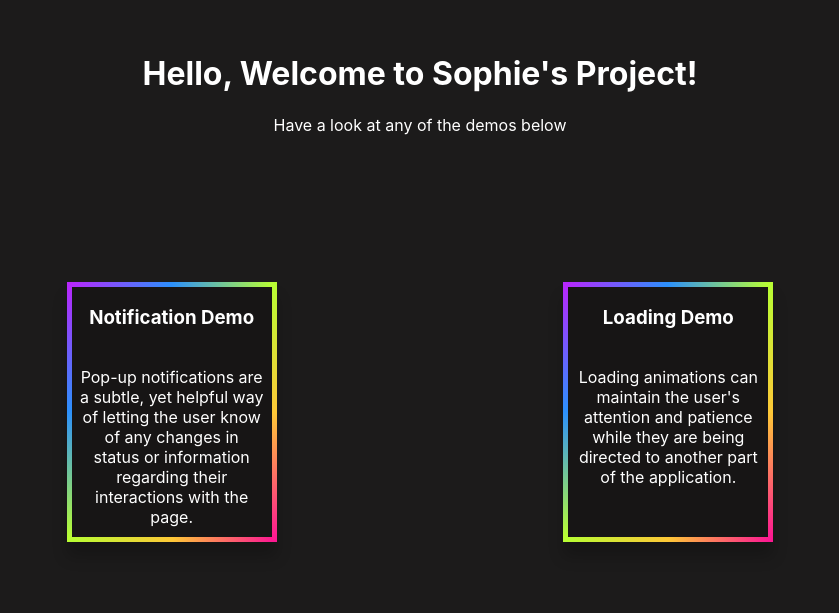
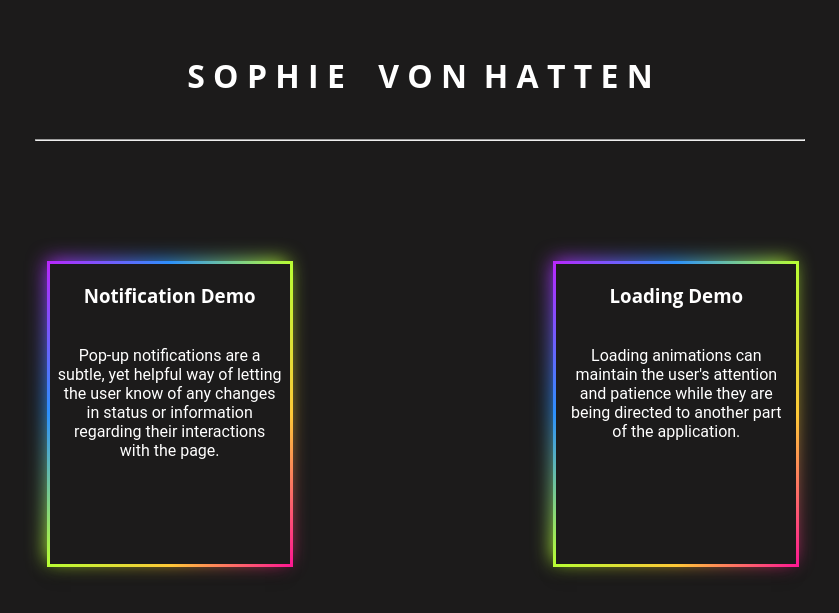
Before and after one commit to svonhatten/animations-practice, a React (Create React App) app: page / in a window 1280 px wide. Shown: the part 127-740 px from the top of the page, without its empty margins (220-1059 px from the left). Built offline with nearby package versions, Linux system fonts and the light colour scheme.

Commit message:
updated Home page

```diff
--- a/src/components/Home/Home.js
+++ b/src/components/Home/Home.js
@@ -7,12 +7,13 @@ const Home = () => {
     return (
         <div className={'root'}>
             <div className={'headerContainer'}>
-                <h1 className={'headerText'}>Hello, Welcome to Sophie's Project!</h1>
-                <p className={'headerText'}>Have a look at any of the demos below</p>
+                <h1 className={'headerText'}>S O P H I E    V O N  H A T T E N</h1>
             </div>
+            <hr className={'divider'} />
             <div className={'cardsContainer'}>
                 <Grow in={true}>
                     <div className={'card upSize'} to="/notification">
+                        <div className={'cardGlow'}></div>
                         <div className={'innerCard upSize'}>
                             <Link to="/notification" className={'linkContainer'}>
                                 <h3 className={'linkText'}>Notification Demo</h3>
@@ -23,6 +24,7 @@ const Home = () => {
                 </Grow>
                 <Grow in={true}>
                     <div className={'card upSize'} to="/loading">
+                    <div className={'cardGlow'}></div>
                         <div className={'innerCard upSize'}>
                             <Link to="/loading" className={'linkContainer'}>
                                 <h3 className={'linkText'}>Loading Demo</h3>
--- a/src/components/Home/styles.css
+++ b/src/components/Home/styles.css
@@ -5,6 +5,7 @@
     flex-direction:column;
     justify-content: center;
     align-items: center;
+    background-color: #1c1b1b;
 }
 
 .headerContainer {
@@ -14,6 +15,16 @@
 
 .headerText {
     color: white;
+    font-family: 'Open Sans', sans-serif;
+    white-space: pre-wrap;
+
+}
+
+.divider {
+    margin-Top: 20px;
+    /* background-color: linear-gradient(to bottom right, #b827fc 0%, #2c90fc 25%,
+    #b8fd33 50%, #fec837 75%, #fd1892 100%); */
+    width: 60%;
 }
 
 .cardsContainer {
@@ -26,19 +37,15 @@
 }
 
 .card {
-    height: 250px;
-    width: 200px;
-    /* background-color: #100e0e; */
-    background-color: #171515;
-    border: 5px solid transparent;
-    border-image: linear-gradient(to bottom right, #b827fc 0%, #2c90fc 25%,
-        #b8fd33 50%, #fec837 75%, #fd1892 100%);
-    border-image-slice: 1;
-    border-radius: 3px;
+    height: 300px;
+    width: 240px;
+    background-color: #1c1b1b;
     box-shadow: rgba(0, 0, 0, 0.2) 0px 15px 15px 0px;
     animation-duration: .5s;
     animation-fill-mode: forwards;
+    position: relative;
 }
+
 
 .upSize:hover {
     animation-name: upSize;
@@ -47,25 +54,44 @@
 
 @keyframes upSize {
     0% {
-        height: 250px;
-        width: 200px;
+        height: 300px;
+        width: 240px;
+        justify-content: space-between;
     }
     100% {
         height: 325px;
         width: 265px;
-
+        /* justify-content: center; */
     }
 }
 
+.cardGlow {
+    height: 100%;
+    width: 100%;
+    position: absolute;
+    background: linear-gradient(to bottom right, #b827fc 0%, #2c90fc 25%,
+    #b8fd33 50%, #fec837 75%, #fd1892 100%);
+    filter: blur(10px);
+    z-index: 1;
+}
+
 .innerCard {
-    height: 250px;
-    width: 200px;
+    height: 300px;
+    width: 240px;
+    background-color: #1c1b1b;
+    border: 3px solid transparent;
+    border-image: linear-gradient(to bottom right, #b827fc 0%, #2c90fc 25%,
+        #b8fd33 50%, #fec837 75%, #fd1892 100%);
+    border-image-slice: 1;
+    border-radius: 3px;
     display: flex;
     flex-direction: column;
     justify-content: space-between;
     align-items: center;
     animation-duration: .5s;
     animation-fill-mode: forwards;
+    position: absolute;
+    z-index: 2;
 }
 
 .linkContainer {
@@ -76,9 +102,15 @@
     text-decoration: none;
     color: white;
     font-weight: bold;
+    font-family: 'Open Sans', sans-serif;
+    text-size-adjust: auto;
+    position: 'absolute';
 }
 
 .text {
     color: white;
-    padding: 0px 8px 8px 8px;
+    font-family: 'Roboto', sans-serif;
+    padding: 0px 8px 0px 8px;
+    position: 'absolute';
+    font-weight: 400;
 }
```
